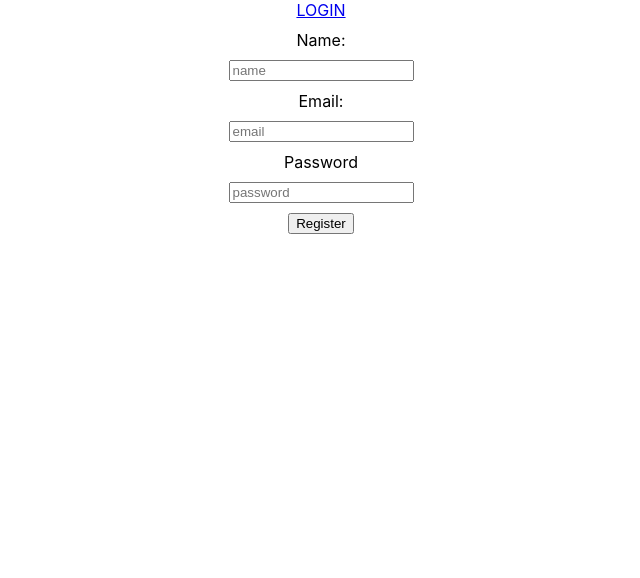
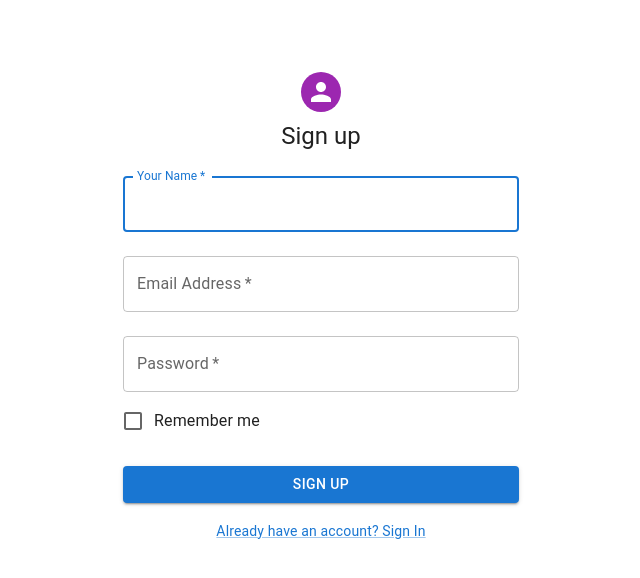
Before and after one commit to Binod-Joshi/Ecommerce, a React (Create React App) app in the folder ecomfrontend/: page /register in a window 1280 px wide. Shown: the top 578 px of the page, without its empty margins (319-959 px from the left). Built offline with nearby package versions, Linux system fonts and the light colour scheme.

Commit message:
commit changes

```diff
--- a/ecomfrontend/package.json
+++ b/ecomfrontend/package.json
@@ -3,6 +3,9 @@
   "version": "0.1.0",
   "private": true,
   "dependencies": {
+    "@emotion/react": "^11.11.1",
+    "@emotion/styled": "^11.11.0",
+    "@mui/material": "^5.14.9",
     "@reduxjs/toolkit": "^1.9.5",
     "@testing-library/jest-dom": "^5.17.0",
     "@testing-library/react": "^13.4.0",
--- a/ecomfrontend/public/index.html
+++ b/ecomfrontend/public/index.html
@@ -2,16 +2,16 @@
 <html lang="en">
   <head>
     <meta charset="utf-8" />
-    <link rel="icon" href="" />
+    <link rel="icon" href="shopping.png" />
     <meta name="viewport" content="width=device-width, initial-scale=1" />
     <meta name="theme-color" content="#000000" />
     <meta
       name="description"
       content="Web site created using create-react-app"
     />
-    <link rel="apple-touch-icon" href="" />
+    <link rel="apple-touch-icon" href="shopping.png" />
 
-    <link rel="manifest" href="" />
+    <!-- <link rel="manifest" href="shopping.png" /> -->
 
     <title>React App</title>
   </head>
--- a/ecomfrontend/src/pages/forms/Login.js
+++ b/ecomfrontend/src/pages/forms/Login.js
@@ -1,65 +1,114 @@
-import React, { useEffect, useState } from "react";
-import { useDispatch, useSelector } from "react-redux";
-import { styled } from "styled-components";
-import { loginUser } from "../../store/userRelated/userHandle";
-import {Link, useNavigate} from "react-router-dom";
+import * as React from 'react';
+import Avatar from '@mui/material/Avatar';
+import Button from '@mui/material/Button';
+import CssBaseline from '@mui/material/CssBaseline';
+import TextField from '@mui/material/TextField';
+import FormControlLabel from '@mui/material/FormControlLabel';
+import Checkbox from '@mui/material/Checkbox';
+import Link from '@mui/material/Link';
+import Grid from '@mui/material/Grid';
+import Box from '@mui/material/Box';
+import Typography from '@mui/material/Typography';
+import Container from '@mui/material/Container';
+import { createTheme, ThemeProvider } from '@mui/material/styles';
+import { useDispatch, useSelector } from 'react-redux';
+import { useNavigate } from 'react-router-dom';
+import { loginUser } from '../../store/userRelated/userHandle';
 
-const StyledForm = styled.form`
-  display: flex;
-  flex-direction: column;
-  align-items: center;
-  justify-content: center;
-  gap: 10px;
-`
+const defaultTheme = createTheme();
 
-const Login = () => {
+export default function Login() {
   const {status,loading} = useSelector((state) => state.user);
-
-
-  const [password, setPassword] = useState("");
-  const [email, setEmail] = useState("");
   const dispatch = useDispatch();
   const navigate = useNavigate();
-  useEffect(() => {
+
+  React.useEffect(() => {
     console.log(status);
     if(status === "success"){
       navigate(`/`);
     }
   },[status])
 
-  const handleSubmit = (e) => {
-    e.preventDefault();
+  const handleSubmit = (event) => {
+    event.preventDefault();
+    const data = new FormData(event.currentTarget);
+    console.log({
+      email: data.get('email'),
+      password: data.get('password'),
+    });
+
+    const email = data.get('email');
+    const password = data.get('password');
+
     const fields = { password, email };
     dispatch(loginUser(fields));
   };
 
   return (
-    <StyledForm onSubmit={handleSubmit}>
-      <Link to="/register">Sign up</Link>
-
-      <label>
-        Email:
-        <input
-          type="email"
-          placeholder="email"
-          value={email}
-          onChange={(e) => setEmail(e.target.value)}
-        />
-      </label>
-
-      <label>
-        Password:
-        <input
-          type="password"
-          placeholder="password"
-          value={password}
-          onChange={(e) => setPassword(e.target.value)}
-        />
-      </label>
-      <button type="submit">Login</button>
-    </StyledForm>
+    <ThemeProvider theme={defaultTheme}>
+      <Container component="main" maxWidth="xs">
+        <CssBaseline />
+        <Box
+          sx={{
+            marginTop: 8,
+            display: 'flex',
+            flexDirection: 'column',
+            alignItems: 'center',
+          }}
+        >
+          <Avatar sx={{ m: 1, bgcolor: 'secondary.main' }}>
+          </Avatar>
+          <Typography component="h1" variant="h5">
+            Sign in
+          </Typography>
+          <Box component="form" onSubmit={handleSubmit} noValidate sx={{ mt: 1 }}>
+            <TextField
+              margin="normal"
+              required
+              fullWidth
+              id="email"
+              label="Email Address"
+              name="email"
+              autoComplete="email"
+              autoFocus
+            />
+            <TextField
+              margin="normal"
+              required
+              fullWidth
+              name="password"
+              label="Password"
+              type="password"
+              id="password"
+              autoComplete="current-password"
+            />
+            <FormControlLabel
+              control={<Checkbox value="remember" color="primary" />}
+              label="Remember me"
+            />
+            <Button
+              type="submit"
+              fullWidth
+              variant="contained"
+              sx={{ mt: 3, mb: 2 }}
+            >
+              Sign In
+            </Button>
+            <Grid container>
+              <Grid item xs>
+                <Link href="#" variant="body2">
+                  Forgot password?
+                </Link>
+              </Grid>
+              <Grid item>
+                <Link href="/register" variant="body2">
+                  {"Don't have an account? Sign Up"}
+                </Link>
+              </Grid>
+            </Grid>
+          </Box>
+        </Box>
+      </Container>
+    </ThemeProvider>
   );
-};
-
-
-export default Login;
+}
--- a/ecomfrontend/src/pages/forms/Register.js
+++ b/ecomfrontend/src/pages/forms/Register.js
@@ -1,8 +1,22 @@
-import React, { useState } from "react";
-import { useDispatch } from "react-redux";
+import React, { useEffect } from "react";
 import { styled } from "styled-components";
 import { RegisterUser } from "../../store/userRelated/userHandle";
-import { Link } from "react-router-dom";
+import Avatar from "@mui/material/Avatar";
+import Button from "@mui/material/Button";
+import CssBaseline from "@mui/material/CssBaseline";
+import TextField from "@mui/material/TextField";
+import FormControlLabel from "@mui/material/FormControlLabel";
+import Checkbox from "@mui/material/Checkbox";
+import Link from "@mui/material/Link";
+import Grid from "@mui/material/Grid";
+import Box from "@mui/material/Box";
+import Typography from "@mui/material/Typography";
+import Container from "@mui/material/Container";
+import { createTheme, ThemeProvider } from "@mui/material/styles";
+import { useDispatch, useSelector } from "react-redux";
+import { useNavigate } from "react-router-dom";
+
+const defaultTheme = createTheme();
 
 const StyledForm = styled.form`
   display: flex;
@@ -13,45 +27,109 @@ const StyledForm = styled.form`
 `;
 
 const Register = () => {
-  const [name, setName] = useState("");
-  const [email, setEmail] = useState("");
-  const [password, setPassword] = useState("");
+  const {status, loading} = useSelector((state) => state.user);
   const dispatch = useDispatch();
+  const navigate = useNavigate();
 
-  const handleSubmit = (e) => {
-    e.preventDefault();
-    const fields = { name, email, password };
-    console.log(fields)
-    dispatch(RegisterUser(fields))
+  useEffect(() => {
+    console.log(status);
+    if(status === "success"){
+      navigate(`/`);
+    }
+  });
+
+  const handleSubmit = (event) => {
+    // i have to add profile here.
+    event.preventDefault();
+    const data = new FormData(event.currentTarget);
+    console.log({
+      name: data.get("name"),
+      email: data.get("email"),
+      password: data.get("password"),
+    });
+
+    const name = data.get("name");
+    const email = data.get("email");
+    const password = data.get("password");
+
+    const fields = { name, password, email };
+    dispatch(RegisterUser(fields));
   };
+
   return (
-    <StyledForm onSubmit={handleSubmit}>
-      <Link to="/login">LOGIN</Link>
-      <label>Name:</label>
-      <input
-        type="text"
-        placeholder="name"
-        value={name}
-        onChange={(e) => setName(e.target.value)}
-      />
-
-      <label>Email:</label>
-      <input
-        type="email"
-        placeholder="email"
-        value={email}
-        onChange={(e) => setEmail(e.target.value)}
-      />
-
-      <label>Password</label>
-      <input
-        type="password"
-        placeholder="password"
-        value={password}
-        onChange={(e) => setPassword(e.target.value)}
-      />
-      <button type="submit">Register</button>
-    </StyledForm>
+    <ThemeProvider theme={defaultTheme}>
+      <Container component="main" maxWidth="xs">
+        <CssBaseline />
+        <Box
+          sx={{
+            marginTop: 8,
+            display: "flex",
+            flexDirection: "column",
+            alignItems: "center",
+          }}
+        >
+          <Avatar sx={{ m: 1, bgcolor: "secondary.main" }}></Avatar>
+          <Typography component="h1" variant="h5">
+            Sign up
+          </Typography>
+          <Box
+            component="form"
+            onSubmit={handleSubmit}
+            noValidate
+            sx={{ mt: 1 }}
+          >
+            <TextField
+              margin="normal"
+              required
+              fullWidth
+              id="name"
+              label="Your Name"
+              name="name"
+              autoComplete="name"
+              autoFocus
+            />
+            <TextField
+              margin="normal"
+              required
+              fullWidth
+              id="email"
+              label="Email Address"
+              name="email"
+              autoComplete="email"
+            />
+            <TextField
+              margin="normal"
+              required
+              fullWidth
+              name="password"
+              label="Password"
+              type="password"
+              id="password"
+              autoComplete="current-password"
+            />
+            <FormControlLabel
+              control={<Checkbox value="remember" color="primary" />}
+              label="Remember me"
+            />
+            <Button
+              type="submit"
+              fullWidth
+              variant="contained"
+              sx={{ mt: 3, mb: 2 }}
+            >
+              Sign Up
+            </Button>
+            <Grid container>
+              <Grid item xs style={{ textAlign: "center" }}>
+                <Link href="/login" variant="body2">
+                  {"Already have an account? Sign In"}
+                </Link>
+              </Grid>
+            </Grid>
+          </Box>
+        </Box>
+      </Container>
+    </ThemeProvider>
   );
 };
 
--- a/ecomfrontend/src/store/userRelated/userHandle.js
+++ b/ecomfrontend/src/store/userRelated/userHandle.js
@@ -26,6 +26,7 @@ export const loginUser = (fields) => async (dispatch) => {
   }
 };
 
+
 export const RegisterUser = (fields) => async(dispatch) => {
   const {name, email, password} = fields;
   console.log(name,email,password);
```
Also changed, not shown: ecomfrontend/public/shopping.png (added), 1 other file (tests, documents, lock files or other folders).
